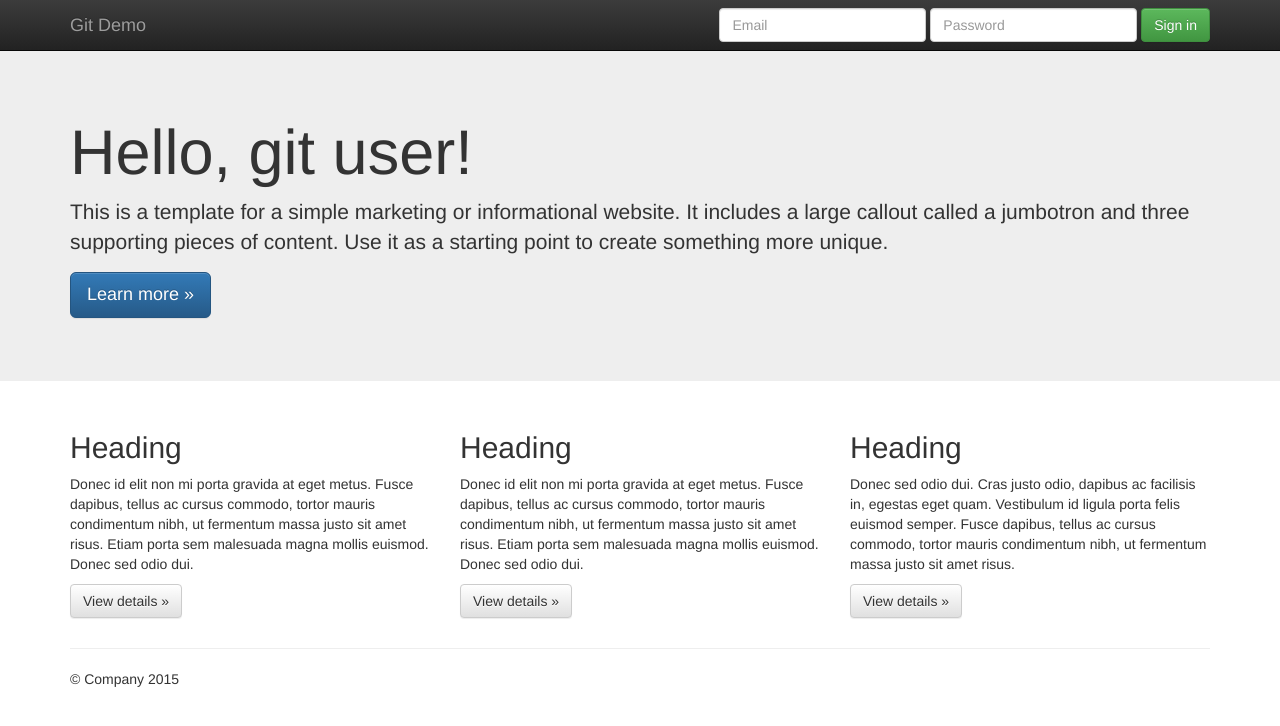
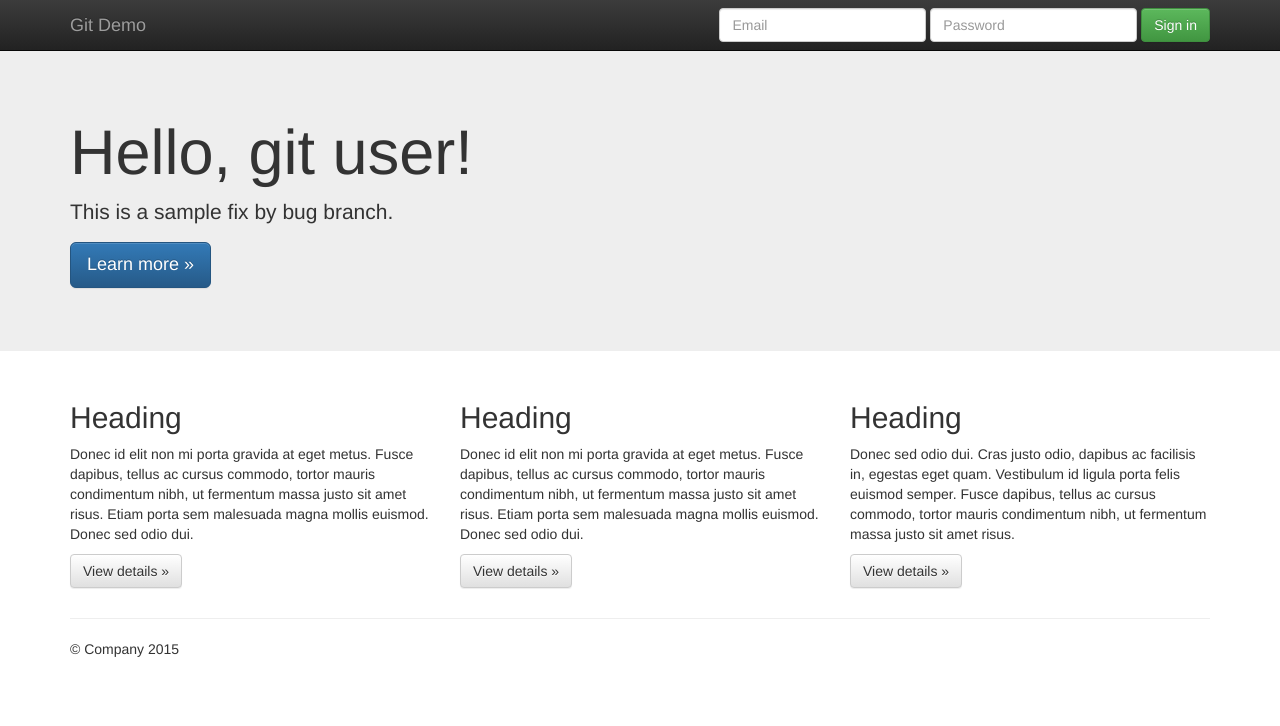
Before and after one commit to iFaisalRahman/git-demo, a plain HTML site: page index.html in a window 1280 px wide. Drawn offline with nearby package versions, Linux system fonts and the light colour scheme.

Commit message:
Fix from bug branch.

```diff
--- a/index.html
+++ b/index.html
@@ -56,7 +56,7 @@
     <div class="jumbotron">
       <div class="container">
         <h1>Hello, git user!</h1>
-        <p>This is a template for a simple marketing or informational website. It includes a large callout called a jumbotron and three supporting pieces of content. Use it as a starting point to create something more unique.</p>
+        <p>This is a sample fix by bug branch.</p>
         <p><a class="btn btn-primary btn-lg" href="#" role="button">Learn more &raquo;</a></p>
       </div>
     </div>
```
